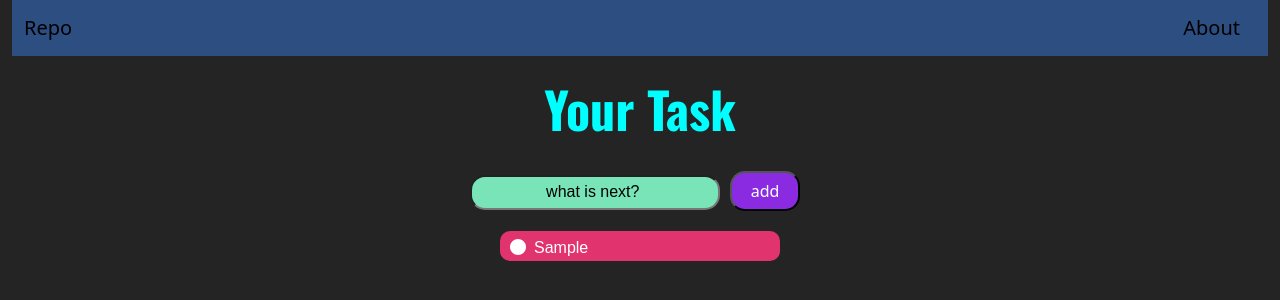
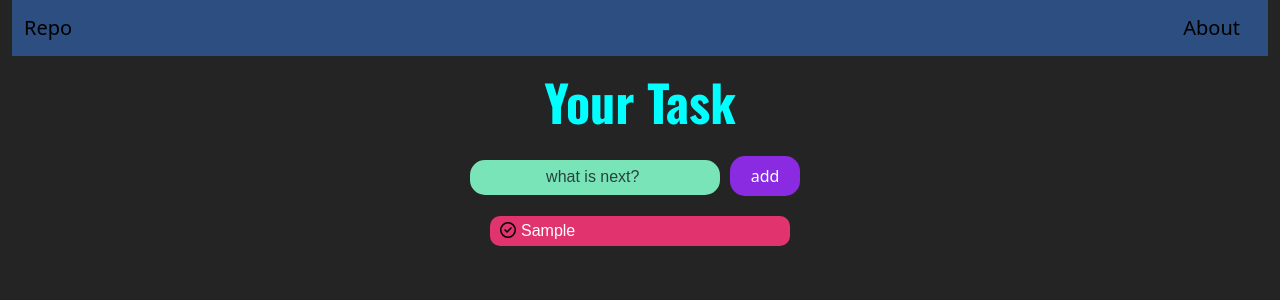
Before and after one commit to j2a1ck/React-Todo-App, a React (Vite) app: page / in a window 1280 px wide. Both pictures are taken after typing "Sample" into the empty fields and a click on the button "add". Shown: the top 300 px of the page. Built offline with nearby package versions, Linux system fonts and the light colour scheme.

Commit message:
conditionally render icon

```diff
--- a/index.html
+++ b/index.html
@@ -4,6 +4,7 @@
     <meta charset="UTF-8" />
     <link rel="icon"  href="/logo-white.png" />
     <meta name="viewport" content="width=device-width, initial-scale=1" />
+    <meta name="description" content="A simple Todo app." />
     <link rel="preconnect" href="https://fonts.googleapis.com" />
     <link rel="preconnect" href="https://fonts.gstatic.com" crossorigin />
     <script
--- a/package.json
+++ b/package.json
@@ -10,6 +10,9 @@
     "preview": "vite preview"
   },
   "dependencies": {
+    "@fortawesome/fontawesome-svg-core": "^6.5.2",
+    "@fortawesome/free-regular-svg-icons": "^6.5.2",
+    "@fortawesome/react-fontawesome": "^0.2.2",
     "react": "^18.2.0",
     "react-dom": "^18.2.0"
   },
--- a/src/App.tsx
+++ b/src/App.tsx
@@ -1,7 +1,7 @@
+import React, { useState } from "react";
 import TodoForm from "./assets/Components/TodoForm";
-import { useState } from "react";
 import Todo from "./assets/Components/Todo";
-import Header from "./assets/Components/Header";
+import Navbar from "./assets/Components/Navbar";
 
 interface TodoItem {
   id: number;
@@ -9,23 +9,31 @@ interface TodoItem {
   completed: boolean;
 }
 
-function App() {
-  const [todo, setTodo] = useState<TodoItem[]>([]);
+const App: React.FC = () => {
+  const [todos, setTodos] = useState<TodoItem[]>([]);
 
   const addTodo = (newTodo: TodoItem) => {
-    setTodo([...todo, newTodo]);
+    setTodos([...todos, newTodo]);
+  };
+
+  const toggleTodo = (id: number) => {
+    setTodos(
+      todos.map((todo) =>
+        todo.id === id ? { ...todo, completed: !todo.completed } : todo
+      )
+    );
   };
 
   return (
     <div>
-      <Header />
-      <p className="oswald title">Your Task</p>
+      <Navbar />
+      <h1 className="oswald title">Your Task</h1>
       <TodoForm addTodo={addTodo} />
-      {todo.map((todoItem, index) => (
-        <Todo task={todoItem} key={index} />
+      {todos.map((todoItem) => (
+        <Todo key={todoItem.id} task={todoItem} toggleTodo={toggleTodo} />
       ))}
     </div>
   );
-}
+};
 
 export default App;
--- a/src/assets/Components/Header.tsx
+++ b/src/assets/Components/Navbar.tsx
@@ -1,4 +1,4 @@
-export default function Header() {
+export default function Navbar() {
   return (
     <div className="container-fluid">
       <nav
--- a/src/assets/Components/Todo.tsx
+++ b/src/assets/Components/Todo.tsx
@@ -1,22 +1,36 @@
 import React from "react";
+import { FontAwesomeIcon } from "@fortawesome/react-fontawesome";
+import {
+  faSquareCheck,
+  faCircleCheck,
+} from "@fortawesome/free-regular-svg-icons";
 
 interface TodoProps {
-  task: {
-    text: string;
-  };
+  task: TodoItem;
+  toggleTodo: (id: number) => void;
 }
 
-const Todo: React.FC<TodoProps> = ({ task }) => {
+interface TodoItem {
+  id: number;
+  text: string;
+  completed: boolean;
+}
+
+const Todo: React.FC<TodoProps> = ({ task, toggleTodo }) => {
+  const handleToggle = () => {
+    toggleTodo(task.id);
+  };
+
   return (
-    <form className="list">
-      {/* <div className="checkbox uncheck">
-      <i className="fa-regular fa-circle"></i></div> */}
-      <div className="checkbox checked">
-      <i className="fa-solid fa-circle"></i>
+    <div className="list">
+      <div className="checkbox" onClick={handleToggle}>
+        <FontAwesomeIcon
+          icon={task.completed ? faSquareCheck : faCircleCheck}
+          className={task.completed ? "checked-icon" : "unchecked-icon"}
+        />
       </div>
-      {/* <input type="checkbox"></input> */}
-      <label>{task.text}</label>
-    </form>
+      <label className={task.completed ? "completed" : ""}>{task.text}</label>
+    </div>
   );
 };
 
--- a/src/assets/Components/TodoForm.tsx
+++ b/src/assets/Components/TodoForm.tsx
@@ -13,12 +13,8 @@ interface TodoItem {
 const TodoForm: React.FC<AddTodoFormProps> = ({ addTodo }) => {
   const [taskText, setTaskText] = useState<string>("");
 
-  function handleTaskChange(event: React.ChangeEvent<HTMLInputElement>) {
-    setTaskText(event.target.value);
-  }
-
-  function handleButtonClick(e: React.MouseEvent<HTMLButtonElement>) {
-    e.preventDefault();
+  function handleFormSubmit(event: React.FormEvent<HTMLFormElement>) {
+    event.preventDefault();
     if (taskText.trim())
       addTodo({
         id: Date.now(),
@@ -31,13 +27,13 @@ const TodoForm: React.FC<AddTodoFormProps> = ({ addTodo }) => {
   return (
     <>
       <div>
-        <form className="box">
+        <form className="box" onSubmit={handleFormSubmit}>
           <input
             value={taskText}
-            onChange={handleTaskChange}
+            onChange={(event) => setTaskText(event.target.value)}
             placeholder="what is next? "
           ></input>
-          <button type="submit" onClick={handleButtonClick}>
+          <button type="submit">
             add
           </button>
         </form>
--- a/src/index.css
+++ b/src/index.css
@@ -1,12 +1,11 @@
 body {
-  color: rgba(255, 255, 255, 0.87);
   background-color: #242424;
 }
+
 .oswald {
   font-family: "Oswald", sans-serif;
   font-size: 50px;
   font-weight: 700;
-  font-style: normal;
 }
 
 .title {
@@ -26,7 +25,7 @@ body {
   border-radius: 15px;
   width: 70px;
   height: 40px;
-
+  border: none;
 }
 
 .box input {
@@ -38,28 +37,42 @@ body {
   font-size: medium;
   font-family: Arial, Helvetica, sans-serif;
   text-align: center;
+  border: none;
 }
+
 ::placeholder {
-  color: black;
+  color: rgb(41, 65, 63);
   opacity: 1;
 }
 
 .list {
+  display: flex;
   text-align: center;
+  align-items: center;
   background-color: #e1346e;
   color: white;
   font-family: Arial, sans-serif;
   height: 30px;
-  padding: 5px 250px 20px 10px;
-  margin: 10px 500px;
+  width: 300px;
+  margin: 10px auto;
+  padding: 5px 10px;
   border-radius: 10px;
-  display: flex;
-}
-.fa-solid.fa-circle {
-  padding-right: 8px;
+  cursor: pointer;
 }
 
-img {
-  width: 50px;
-  height: 50px;
+.completed {
+  text-decoration: line-through;
+  color: grey;
 }
+.checkbox{
+  margin-right: 5px;
+}
+
+
+.checked-icon {
+  color: gray;
+}
+
+.unchecked-icon {
+  color: black;
+}
```
Also changed, not shown: 1 other file (tests, documents, lock files or other folders).
